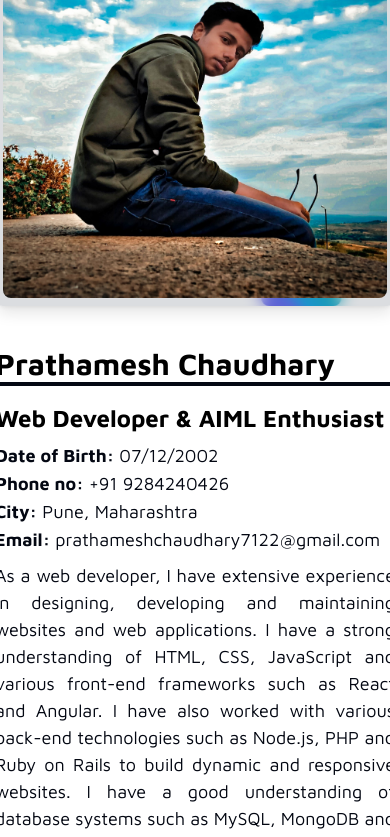
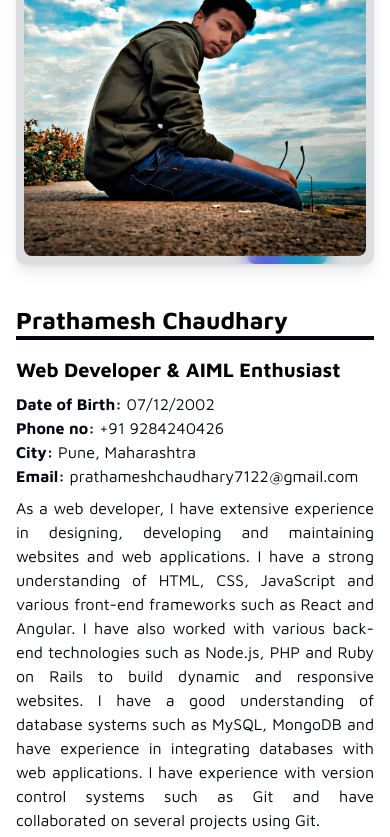
Before and after one commit to pc7122/My-Portfolio, a Next.js app: page / in a window 390 px wide. Shown: the part 1156-1993 px from the top of the page. Built offline with nearby package versions, Linux system fonts and the light colour scheme.

Commit message:
responsive

```diff
--- a/src/app/globals.css
+++ b/src/app/globals.css
@@ -6,15 +6,11 @@
   .text-balance {
     text-wrap: balance;
   }
-
-  .circle-open {
-    clip-path: circle(50rem at top 0 right 50%);
-  }
 }
 
 @layer base {
   body {
-    @apply dark:bg-black bg-white text-blue-700 dark:text-yellow-400;
+    @apply dark:bg-black bg-white text-blue-700 dark:text-yellow-400 w-screen overflow-x-hidden;
   }
 
   .title {
@@ -42,8 +38,8 @@
     @apply text-2xl font-semibold text-gray-950 dark:text-white mb-5;
   }
 
-  .bebas {
-    font-family: var(--font-bebas);
+  .lexend {
+    font-family: var(--font-lexend);
   }
 
   .roboto {
@@ -126,6 +122,12 @@ html.dark {
   scrollbar-color: rgb(250, 204, 21) white;
 }
 
+@media screen and (max-width: 768px) {
+  html {
+    scrollbar-width: none;
+  }
+}
+
 @keyframes overBorder1 {
   0% {
     left: 100%;
--- a/src/app/layout.jsx
+++ b/src/app/layout.jsx
@@ -1,4 +1,4 @@
-import { Maven_Pro, Roboto, Bebas_Neue } from "next/font/google";
+import { Maven_Pro, Roboto, Lexend } from "next/font/google";
 import Nabvar from "@/components/Navbar";
 import "./globals.css";
 
@@ -13,11 +13,11 @@ const roboto = Roboto({
   variable: '--font-roboto',
 })
 
-const bebas = Bebas_Neue({
+const lexend = Lexend({
   weight: ['400'],
   subsets: ['latin'],
   display: 'swap',
-  variable: '--font-bebas',
+  variable: '--font-lexend',
 })
 
 
@@ -29,7 +29,7 @@ export const metadata = {
 export default function RootLayout({ children }) {
   return (
     <html lang="en">
-      <body className={`${inter.className} ${roboto.variable} ${bebas.variable}`}>
+      <body className={`${inter.className} ${roboto.variable} ${lexend.variable}`}>
         <Nabvar />
         {children}
       </body>
--- a/src/components/About.jsx
+++ b/src/components/About.jsx
@@ -67,35 +67,35 @@ export default function About() {
                             <div className="circle absolute top-0 left-0 w-20 h-20 bg-gradient-to-br from-indigo-500 from-20% via-sky-500 via-30% to-emerald-500 to-90% rounded-lg"></div>
                             <div className="circle absolute bottom-0 right-0 w-20 h-20 bg-gradient-to-tr from-indigo-500 from-20% via-sky-500 via-30% to-emerald-500 to-90% rounded-lg"></div>
                             <div className="p-2 bg-gray-600 dark:bg-slate-50 rounded-lg bg-opacity-20 dark:bg-opacity-10 shadow-lg backdrop-blur">
-                                <Image src="/profile.jpg" alt="Profile" width={350} height={350} className="mx-auto min-w-96 rounded-lg" />
+                                <Image src="/profile.jpg" alt="Profile" width={350} height={350} className="mx-auto min-w-80 rounded-lg" />
                             </div>
                         </div>
                     </div>
                     <div className="grow" data-aos="fade-right">
-                        <h2 className="text-3xl font-bold text-black dark:text-white">Prathamesh Chaudhary</h2>
+                        <h2 className="text-2xl sm:text-3xl font-bold text-black dark:text-white">Prathamesh Chaudhary</h2>
                         <div className="w-full h-1 bg-gray-950 dark:bg-white mb-4"></div>
 
                         <div className="space-y-2">
-                            <span className="text-2xl font-bold text-black dark:text-white">Web Developer & AIML Enthusiast</span>
+                            <span className="text-xl sm:text-2xl font-bold text-black dark:text-white">Web Developer & AIML Enthusiast</span>
                             <div className="text-gray-950 dark:text-gray-200">
-                                <div className="xl:columns-2 text-lg">
+                                <div className="xl:columns-2 text-base sm:text-lg">
                                     <div><strong>Date of Birth:</strong> 07/12/2002</div>
                                     <div><strong>Phone no:</strong> +91 9284240426</div>
                                 </div>
-                                <div className="xl:columns-2 text-lg">
+                                <div className="xl:columns-2 text-base sm:text-lg">
                                     <div><strong>City:</strong> Pune, Maharashtra</div>
                                     <div><strong>Email:</strong> prathameshchaudhary7122@gmail.com</div>
                                 </div>
                             </div>
-                            <div className="text-justify text-gray-950 dark:text-gray-200 mt-4 space-y-6">
-                                <p className="text-lg leading-normal tracking-normal">As a web developer, I have extensive experience in designing, developing and maintaining websites and web applications. I have a strong understanding of HTML, CSS, JavaScript and various front-end frameworks such as React and Angular. I have also worked with various back-end technologies such as Node.js, PHP and Ruby on Rails to build dynamic and responsive websites. I have a good understanding of database systems such as MySQL, MongoDB and have experience in integrating databases with web applications. I have experience with version control systems such as Git and have collaborated on several projects using Git.</p>
-                                <p className="text-lg leading-normal tracking-normal">I am a quick learner and highly motivated to apply my knowledge and skills to tackle complex problems. I am always eager to learn and grow as a professional developer.</p>
+                            <div className="text-base sm:text-lg text-justify text-gray-950 dark:text-gray-200 mt-4 space-y-6">
+                                <p className="leading-normal tracking-normal">As a web developer, I have extensive experience in designing, developing and maintaining websites and web applications. I have a strong understanding of HTML, CSS, JavaScript and various front-end frameworks such as React and Angular. I have also worked with various back-end technologies such as Node.js, PHP and Ruby on Rails to build dynamic and responsive websites. I have a good understanding of database systems such as MySQL, MongoDB and have experience in integrating databases with web applications. I have experience with version control systems such as Git and have collaborated on several projects using Git.</p>
+                                <p className="leading-normal tracking-normal">I am a quick learner and highly motivated to apply my knowledge and skills to tackle complex problems. I am always eager to learn and grow as a professional developer.</p>
                             </div>
                         </div>
                     </div>
                 </div>
 
-                <div className="md:columns-2 gap-10 mt-10 px-6">
+                <div className="lg:columns-2 gap-10 mt-10 px-6">
                     <div className="column mb-5">
                         <h1 className="title" data-aos="zoom-in">Experience</h1>
                         <div>
--- a/src/components/Intro.jsx
+++ b/src/components/Intro.jsx
@@ -9,7 +9,7 @@ export default function Intro() {
 
                 <div className="px-4 pt-8" data-aos="fade-right">
                     <h1 className="text-lg font-semibold leading-tight text-gray-900 dark:text-white mb-5">Welcome to my portfolio</h1>
-                    <h1 className="text-5xl font-bold leading-tight">
+                    <h1 className="text-4xl sm:text-5xl font-bold leading-tight">
                         <span className="me-2 text-gray-950 dark:text-white">Hey folks, I`m</span>
                         <div className="animated-role relative inline-flex">
                             <span className="text-nowrap">Web Developer</span>
@@ -37,7 +37,7 @@ export default function Intro() {
                         initial={{ scale: 0 }}
                         animate={{ scale: 1 }}
                         transition={{ type: "spring", stiffness: 260, damping: 20 }}
-                        className="-z-10 absolute top-0 md:left-1/3 w-96 h-96 rounded-full bg-gradient-to-br from-indigo-500 from-20% via-sky-500 via-30% to-emerald-500 to-90% dark:opacity-40 md:dark:opacity-70"
+                        className="-z-10 absolute top-0 md:left-1/3 w-80 h-80 sm:w-96 sm:h-96 rounded-full bg-gradient-to-br from-indigo-500 from-20% via-sky-500 via-30% to-emerald-500 to-90% dark:opacity-40 md:dark:opacity-70"
                     />
                     <motion.div
                         initial={{ scale: 0 }}
--- a/src/components/Navbar.jsx
+++ b/src/components/Navbar.jsx
@@ -48,7 +48,7 @@ export default function Header() {
 
     return (
         <header ref={scope} className="fixed top-0 left-0 right-0 w-full bg-white dark:bg-black z-10">
-            <div className="container mx-auto p-4 pt-6">
+            <div className="lg:container mx-auto p-4 pt-6">
                 <div className="flex flex-wrap justify-between items-center">
                     <div>
                         <h1 className="text-2xl font-bold leading-tight text-transparent bg-clip-text bg-gradient-to-br blue-shade dark:yellow-shade">
--- a/src/components/Skills.jsx
+++ b/src/components/Skills.jsx
@@ -65,7 +65,7 @@ export default function Skills() {
                         <svg xmlns="http://www.w3.org/2000/svg" width="1.5em" height="1.5em" viewBox="0 0 24 24"><path fill="currentColor" d="M21 11h-3.94a.78.78 0 0 0-.21 0h-.17a1.3 1.3 0 0 0-.15.1a1.67 1.67 0 0 0-.16.12a1 1 0 0 0-.09.13a1.32 1.32 0 0 0-.12.2l-1.6 4.41l-4.17-11.3a1 1 0 0 0-1.88 0L6.2 11H3a1 1 0 0 0 0 2h4.3a.86.86 0 0 0 .16-.1a1.67 1.67 0 0 0 .16-.12l.09-.13a1 1 0 0 0 .12-.2l1.62-4.53l4.16 11.42a1 1 0 0 0 .94.66a1 1 0 0 0 .94-.66l2.3-6.34H21a1 1 0 0 0 0-2" className="text-yellow-400" /></svg>
                     </h3>
 
-                    <div className="grid grid-cols-4 md:flex md:flex-wrap justify-center items-center gap-8 mt-5 p-5">
+                    <div className="grid grid-cols-4 md:flex md:flex-wrap justify-center items-center gap-2 sm:gap-8 mt-5 p-2 sm:p-5">
                         {
                             alsoKnown.map((icon, index) => (
                                 <div key={index}>
```
Also changed, not shown: src/components/Footer.jsx (+5 -5 lines).
